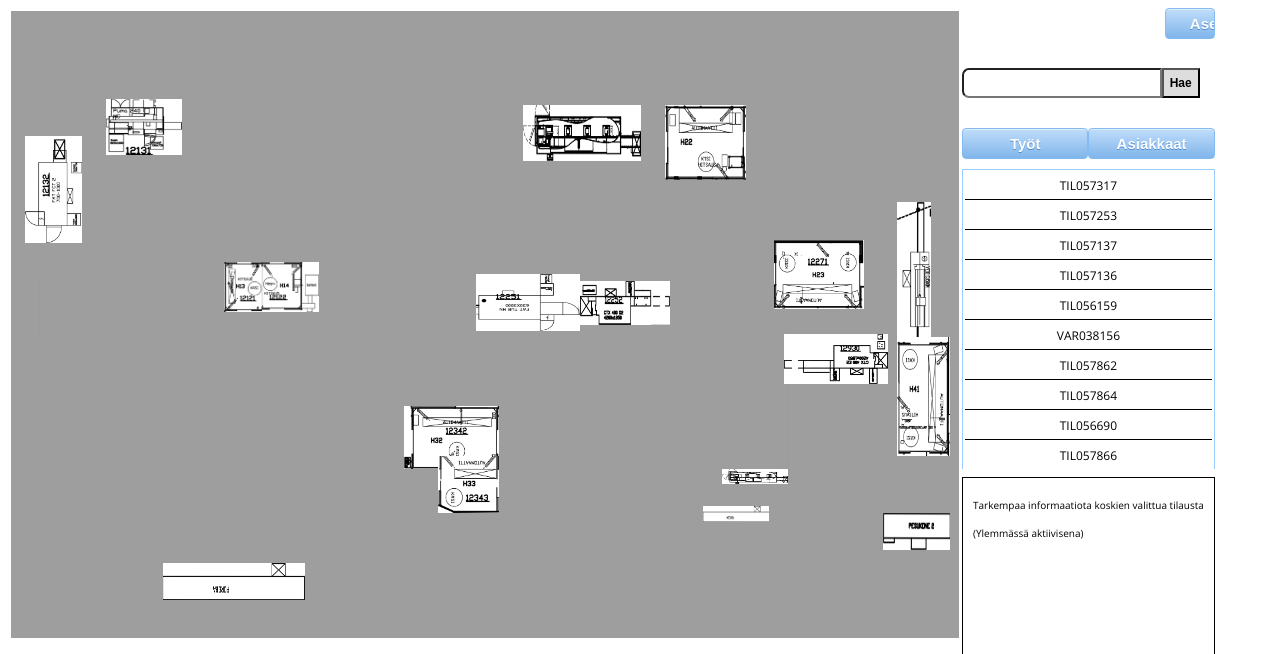
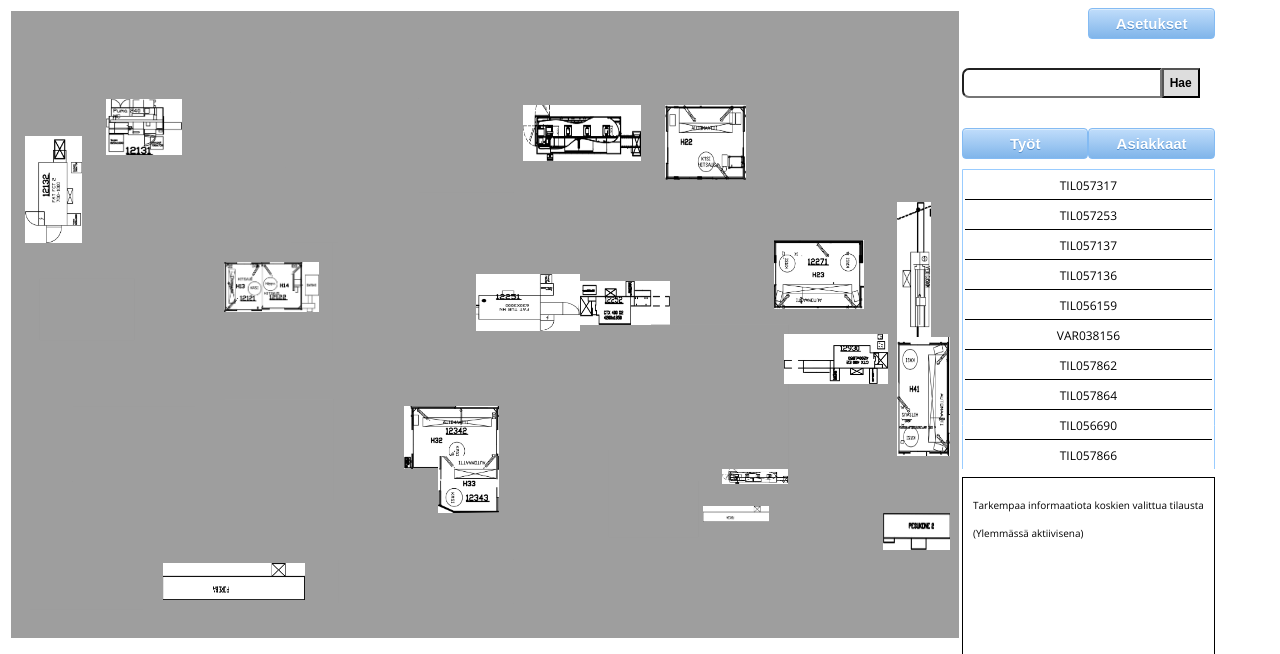
Before and after one commit to Jukkiz/CDIO3_Hydro, a PHP site: page / in a window 1280 px wide. Shown: the top 654 px of the page. Run offline with PHP 8.4, Linux system fonts and the light colour scheme; data comes from the database, SQL or seed files in the repository; some libraries are stand-ins or nearby versions.

Commit message:
Button fix
Vittu ku ei voi kerralla tehdä kaikkea ja sitten synkata kun pitää
runkata näitä synkkejä ihan vitusti kun idiotismi

```diff
--- a/style/mainstyle.css
+++ b/style/mainstyle.css
@@ -23,7 +23,6 @@ td, tr
 
 #settingsButton{
 	float: right;
-	width: 50px;
 }
 
 .settingsDialog{
```
